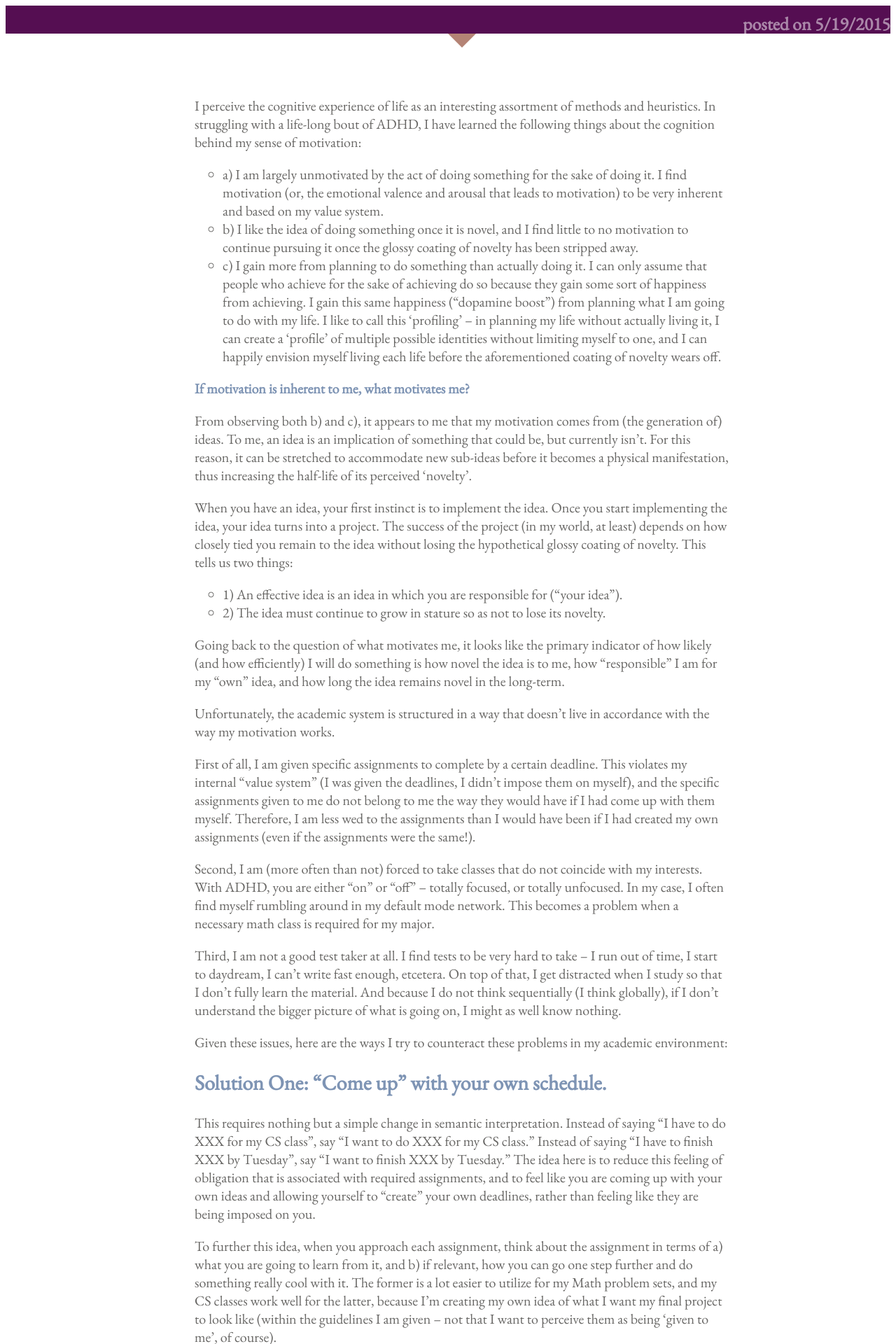
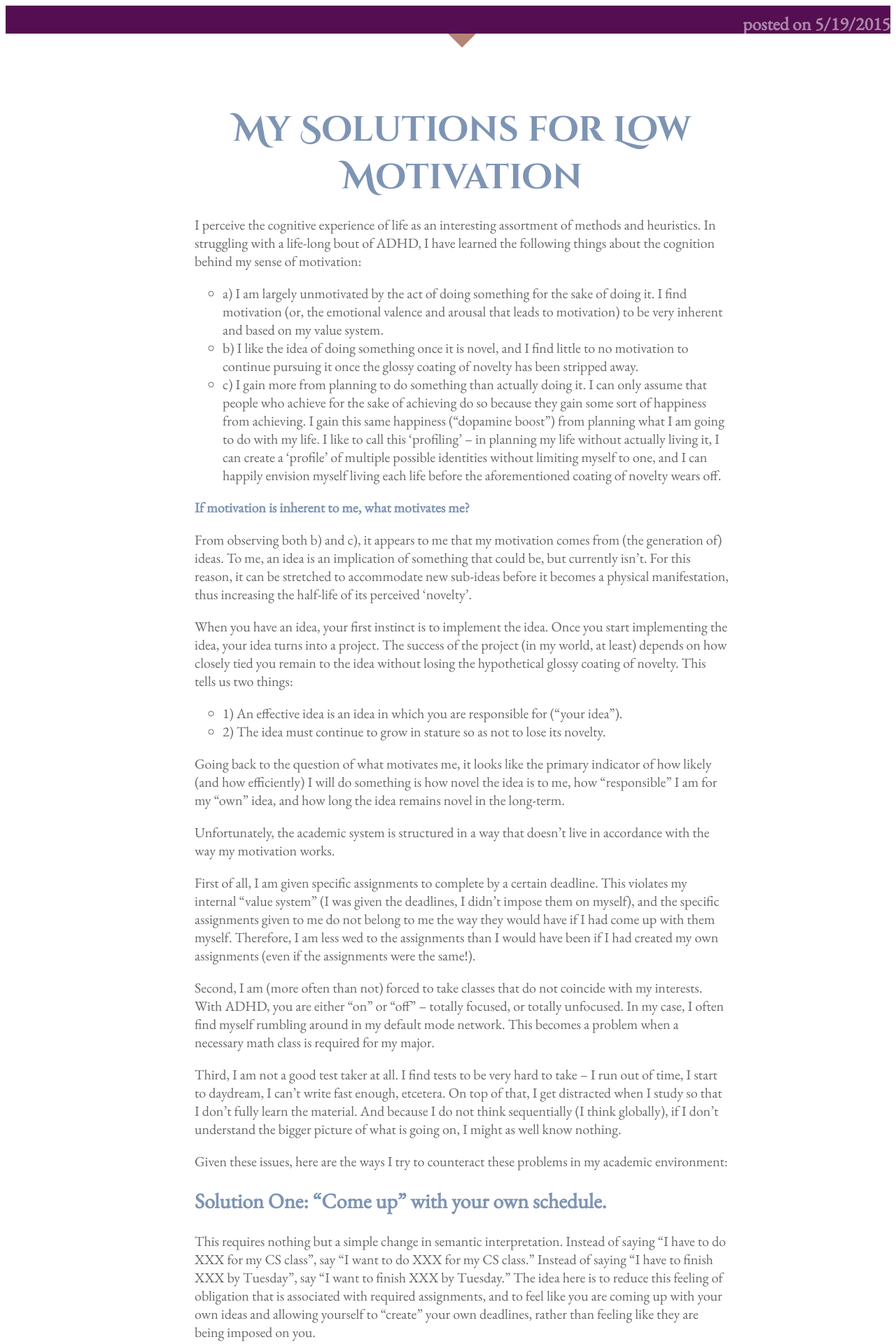
Before and after one commit to squidnee/squidnee.github.io, a Jekyll site: the page built from _posts/2015-5-19-my-solutions-for-low-motivation.md, in a window 1280 px wide. Shown: the top 1920 px of the page at 70% size. Built offline with Jekyll 4.4.1, drawn with Linux system fonts in a browser that asks for light colours; some web fonts are replaced; comment, search, counter and statistics services are not loaded.

Commit message:
reformatting is a fickle friend

```diff
--- a/_layouts/post.html
+++ b/_layouts/post.html
@@ -23,6 +23,7 @@
 
 <ul>
       <div class = "post">
+      <h1>{{ page.title }}</h1>
       {{ content }}
     </div>
 </ul>
--- a/_posts/2015-5-19-my-solutions-for-low-motivation.md
+++ b/_posts/2015-5-19-my-solutions-for-low-motivation.md
@@ -1,6 +1,6 @@
 ---
 layout: post
-title: my solutions for low motivation
+title: My Solutions for Low Motivation
 ---
 
 I perceive the cognitive experience of life as an interesting assortment of methods and heuristics. In struggling with a life-long bout of ADHD, I have learned the following things about the cognition behind my sense of motivation:
--- a/archives.html
+++ b/archives.html
@@ -8,7 +8,7 @@ title: post archives
       {% for post in site.posts %}
       <hr></hr>
       <div>
-        <p align='center'><a href="{{ post.url }}">{{ post.title }}</a></p>
+        <p class='post-title' align='center'><a href="{{ post.url }}">{{ post.title }}</a></p>
       </div>
       <p class="desc">
       {% assign total_paragraphs = post.content | split: '<p>' | size | minus: 1 %}
--- a/stylesheets/main.css
+++ b/stylesheets/main.css
@@ -64,6 +64,10 @@ background: #550E52;
 
 #archive {
   text-align: center;
+  font-size: 30px;
+}
+
+#post-title {
   font-size: 50px;
   font-weight: bold;
 }
```
Also changed, not shown: _posts/2015-9-9-review-of-straw-dogs.md (+1 -1 lines).
